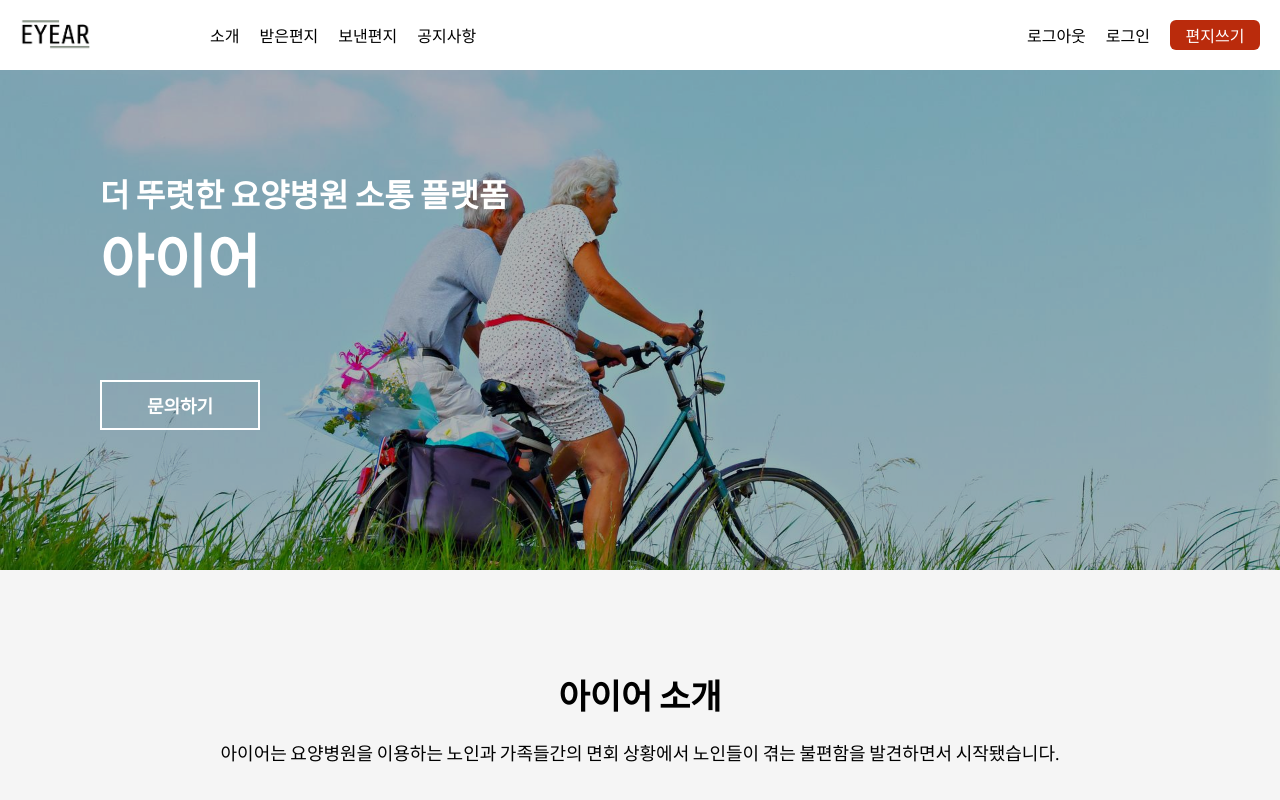
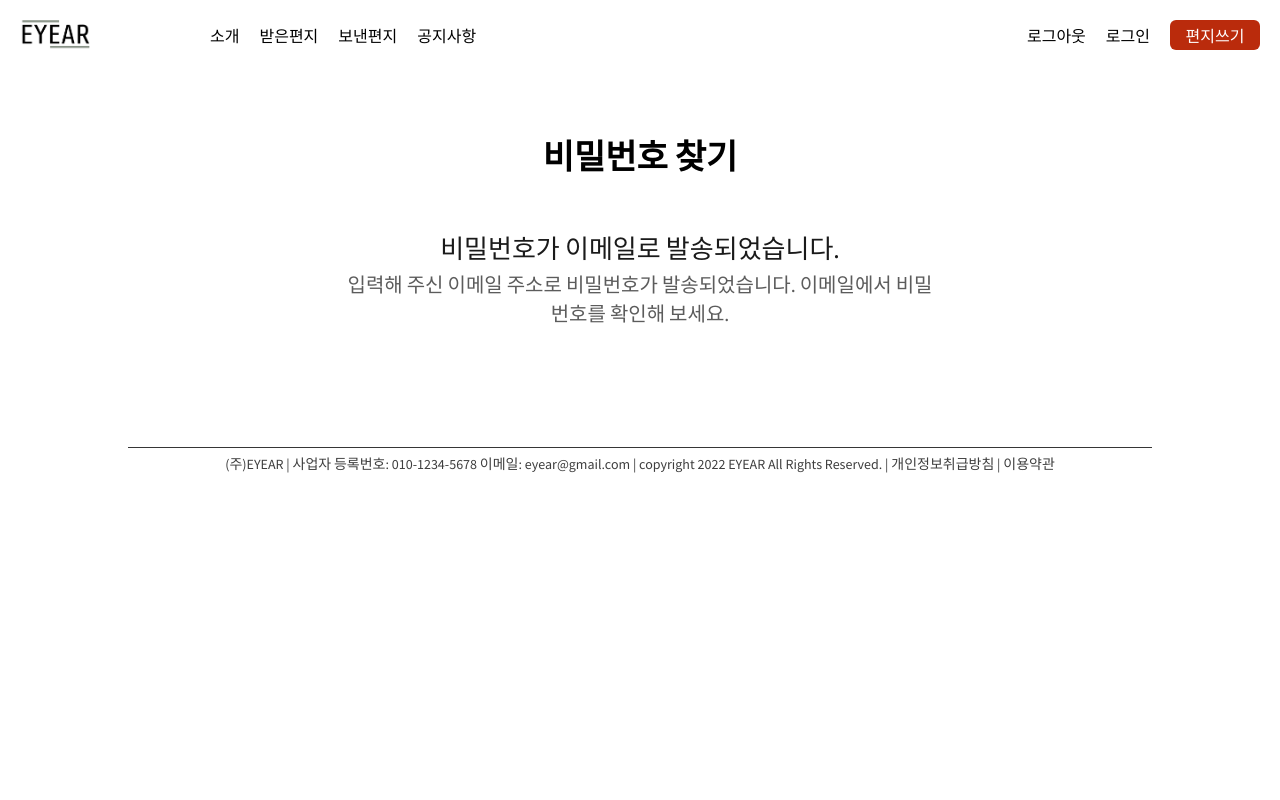
Before and after one commit to eyear22/eyear_frontend, a React (Create React App) app: page /findPwd/success in a window 1280 px wide. Before the commit this address led to /. Shown: the top 800 px of the page. Built offline with nearby package versions, Linux system fonts and the light colour scheme.

Commit message:
[FEAT] 비밀번호 찾기 완료 페이지 생성

```diff
--- a/src/App.js
+++ b/src/App.js
@@ -21,6 +21,7 @@ import NoticeDetail from './pages/NoticeDetail';
 import FindId from './pages/FindId';
 import FindIdSuccess from './pages/FindIdSuccess';
 import FindPwd from './pages/FindPwd';
+import FindPwdSuccess from './pages/FindPwdSuccess';
 
 // 로그인된 경우 접근할 수 있는 url
 const AuthRoutes = () => (
@@ -51,6 +52,7 @@ const HomeRoutes = () => (
     <Route path="/findId" element={<FindId />} />
     <Route path="/findId/success" element={<FindIdSuccess />} />
     <Route path="/findPwd" element={<FindPwd />} />
+    <Route path="/findPwd/success" element={<FindPwdSuccess />} />
     <Route path="*" element={<Navigate replace to="/" />} />
   </Routes>
 );
--- /dev/null
+++ b/src/components/findPwd/FindPwdSuccessContainer.js
@@ -0,0 +1,17 @@
+import Layout from '../common/Layout';
+import FindPwdTop from './FindPwdTop';
+
+const FIndPwdSuccessContainer = () => {
+  return (
+    <>
+      <Layout title="비밀번호 찾기" width={600} bgColor="#fff">
+        <FindPwdTop
+          question="비밀번호가 이메일로 발송되었습니다."
+          desc={'입력해 주신 이메일 주소로 비밀번호가 발송되었습니다.' + '\n' + ' 이메일에서 비밀번호를 확인해 보세요.'}
+        />
+      </Layout>
+    </>
+  );
+};
+
+export default FIndPwdSuccessContainer;
--- a/src/pages/FindIdSuccess.js
+++ b/src/pages/FindIdSuccess.js
@@ -1,9 +1,9 @@
-import FIndIdSuccessContainer from '../components/findId/FIndIdSuccessContainer';
+import FindIdSuccessContainer from '../components/findId/FIndIdSuccessContainer';
 
 const FindIdSuccess = () => {
   return (
     <>
-      <FIndIdSuccessContainer />
+      <FindIdSuccessContainer />
     </>
   );
 };
--- /dev/null
+++ b/src/pages/FindPwdSuccess.js
@@ -0,0 +1,11 @@
+import FindPwdSuccessContainer from '../components/findPwd/FindPwdSuccessContainer';
+
+const FindPwdSuccess = () => {
+  return (
+    <>
+      <FindPwdSuccessContainer />
+    </>
+  );
+};
+
+export default FindPwdSuccess;
```
